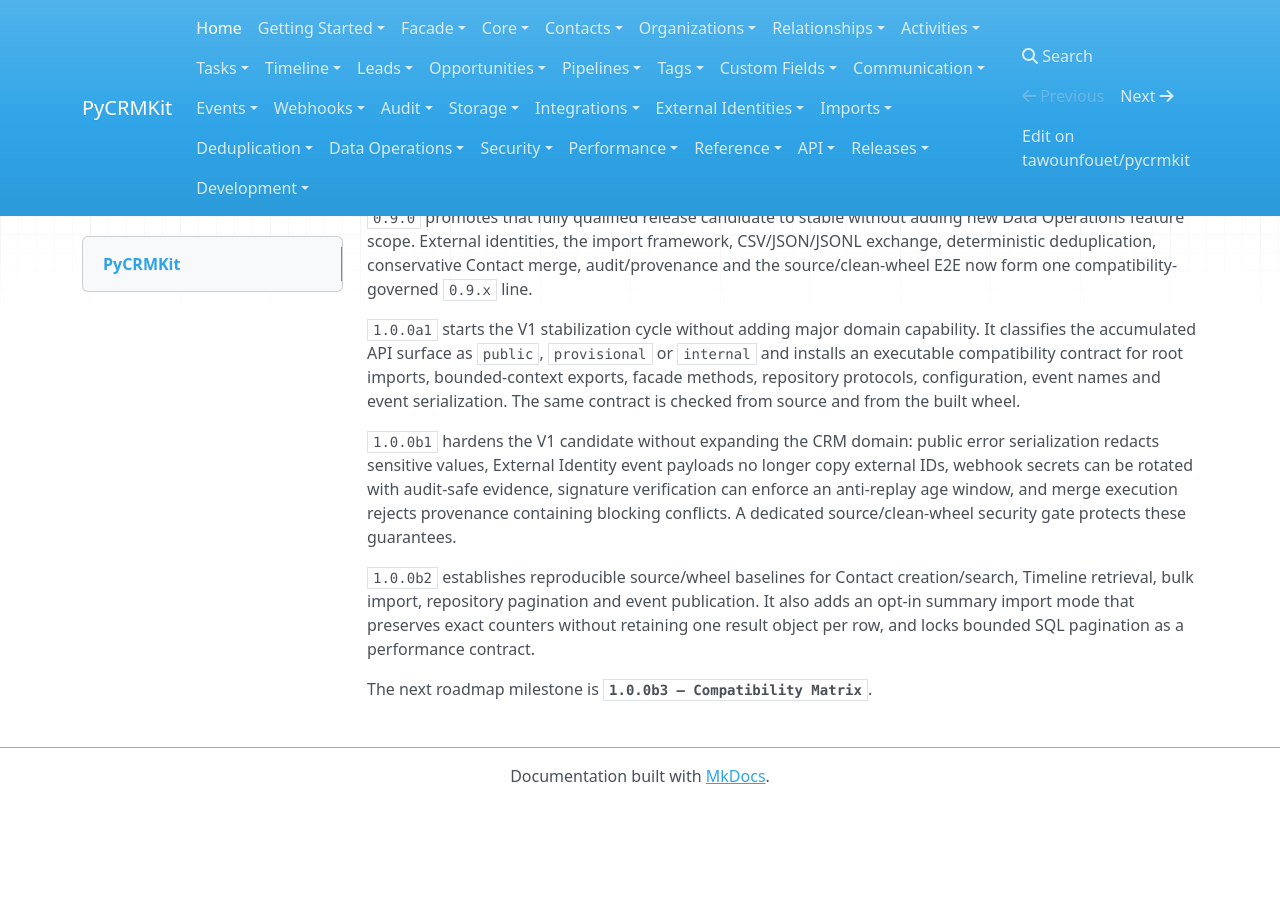
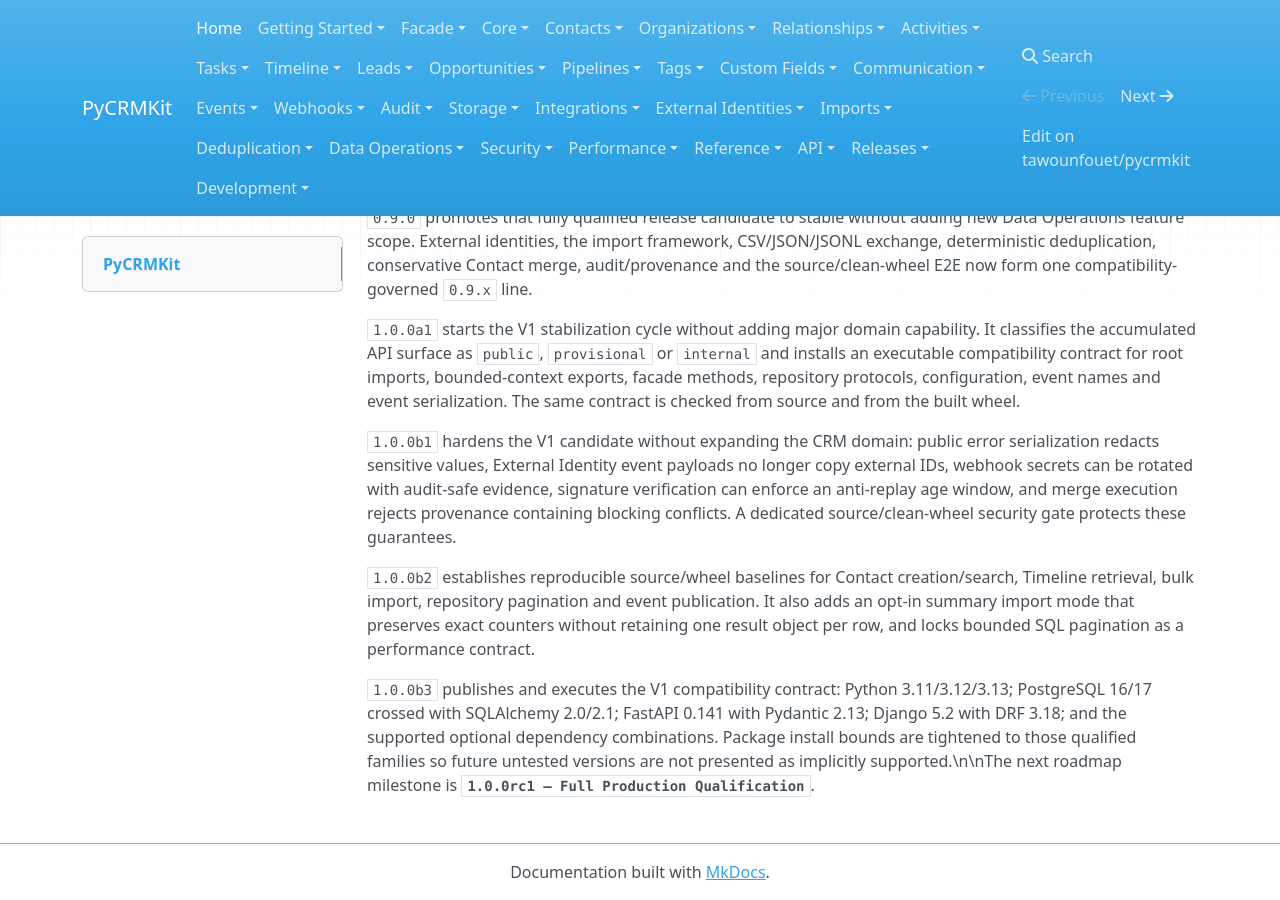
Before and after one commit to tawounfouet/pycrmkit, an MkDocs documentation site: the page built from docs/index.md, in a window 1280 px wide and 900 px high, scrolled down 2647 px. Built offline with MkDocs 1.6.1, drawn with Linux system fonts in a browser that asks for light colours; nearby versions of some CDN libraries; before the commit the page ends 3451 px from its top, so only the background shows below that; some of the changed text lies outside the part shown.

Commit message:
docs(index): publish V1 compatibility matrix

```diff
--- a/docs/index.md
+++ b/docs/index.md
@@ -112,4 +112,4 @@
 
 `1.0.0b2` establishes reproducible source/wheel baselines for Contact creation/search, Timeline retrieval, bulk import, repository pagination and event publication. It also adds an opt-in summary import mode that preserves exact counters without retaining one result object per row, and locks bounded SQL pagination as a performance contract.
 
-The next roadmap milestone is **`1.0.0b3 — Compatibility Matrix`**.
+`1.0.0b3` publishes and executes the V1 compatibility contract: Python 3.11/3.12/3.13; PostgreSQL 16/17 crossed with SQLAlchemy 2.0/2.1; FastAPI 0.141 with Pydantic 2.13; Django 5.2 with DRF 3.18; and the supported optional dependency combinations. Package install bounds are tightened to those qualified families so future untested versions are not presented as implicitly supported.\n\nThe next roadmap milestone is **`1.0.0rc1 — Full Production Qualification`**.
```
Also changed, not shown: other parts of docs/index.md (+1 -1 lines).
